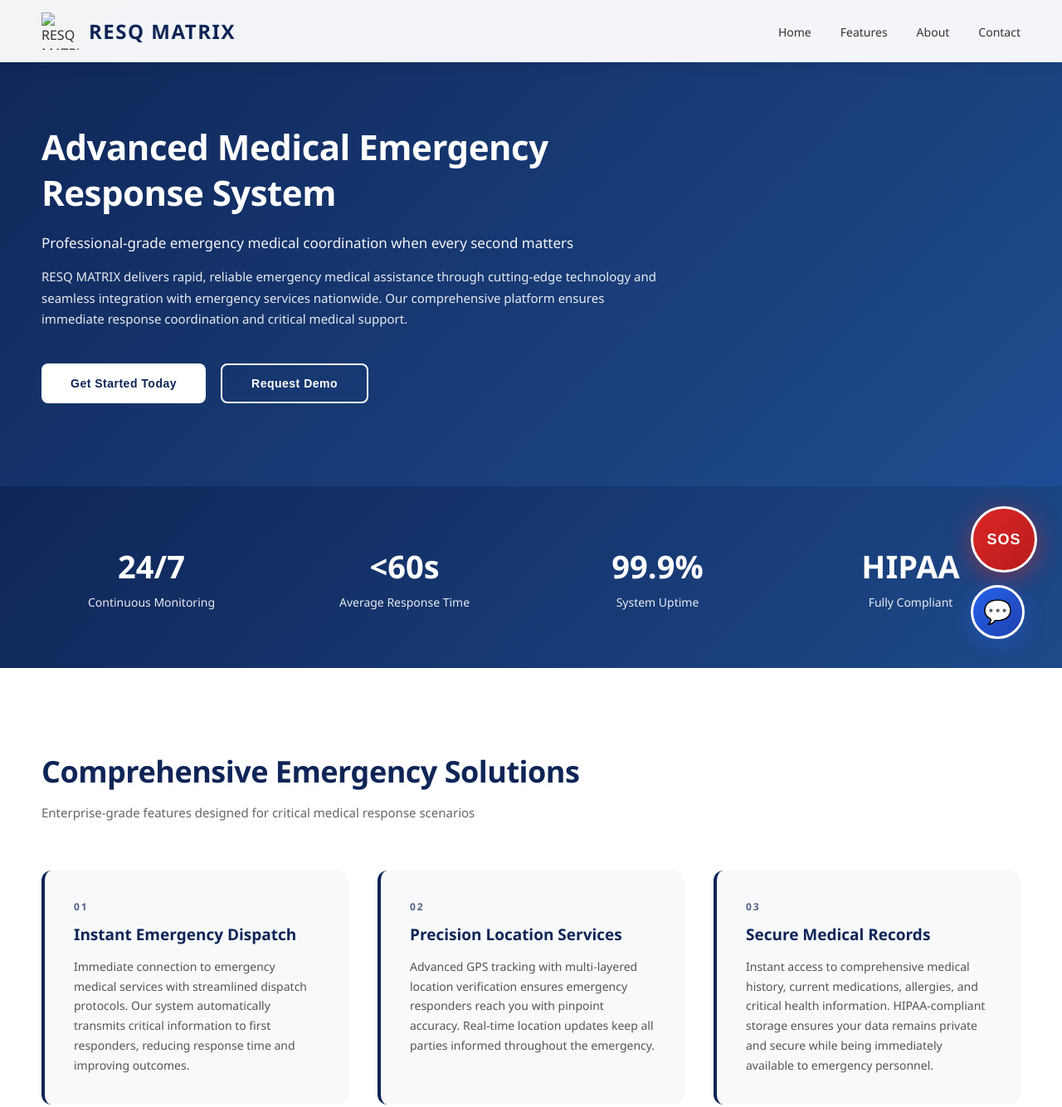
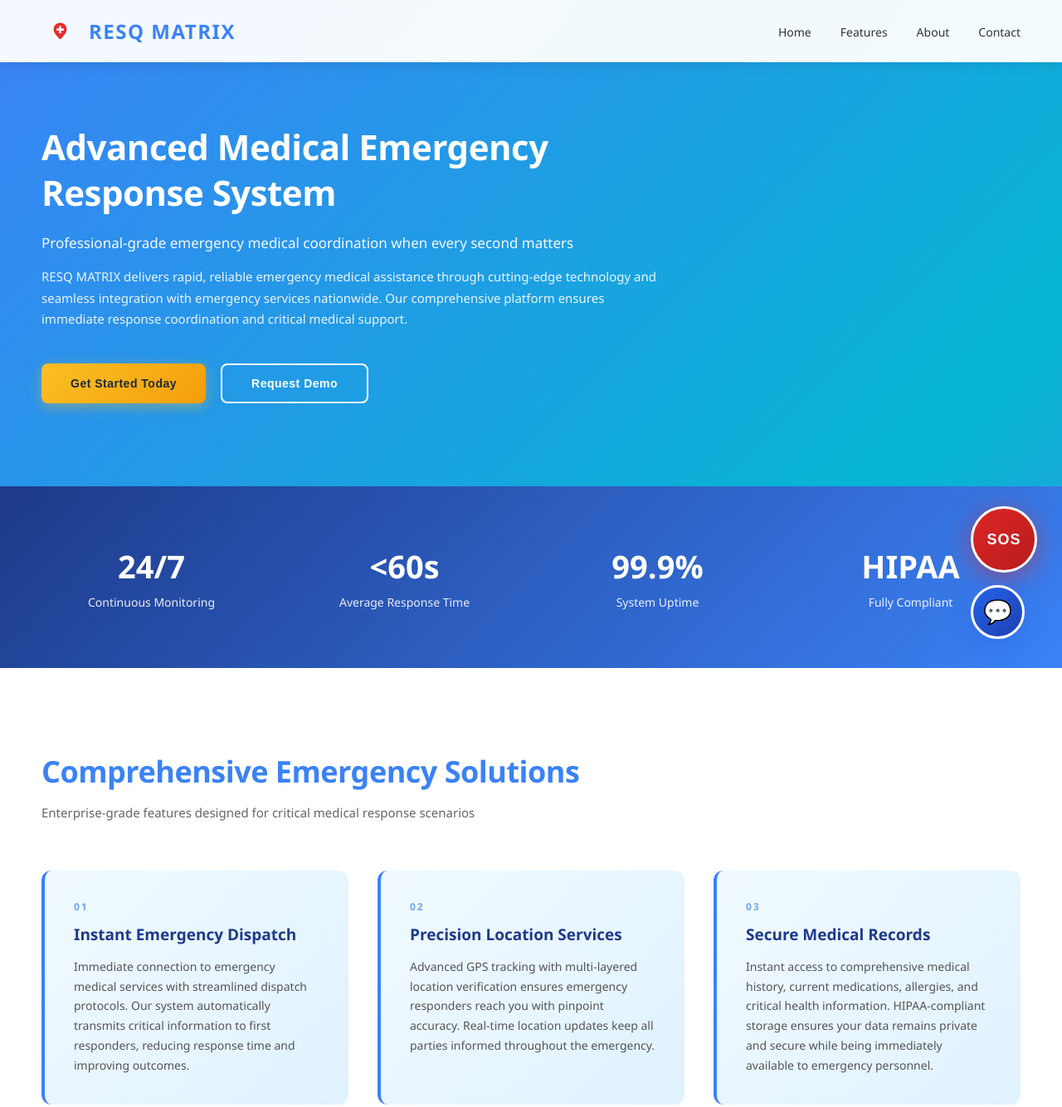
Before and after one commit to aditya25shah/HACK4IMPACT, a plain HTML site: page frontend/index.html in a window 1280 px wide. Shown: the top 1334 px of the page at 83% size. Drawn offline with Linux system fonts and the light colour scheme.

Commit message:
ASCommit

```diff
--- a/frontend/index.html
+++ b/frontend/index.html
@@ -13,7 +13,7 @@
 
         body {
             font-family: 'Segoe UI', Tahoma, Geneva, Verdana, sans-serif;
-            background: linear-gradient(135deg, #0f2557 0%, #1e4a8a 50%, #2563eb 100%);
+            background: linear-gradient(135deg, #3b82f6 0%, #06b6d4 50%, #8b5cf6 100%);
             color: #333;
             overflow-x: hidden;
             min-height: 100vh;
@@ -66,7 +66,7 @@
         .logo {
             font-size: 24px;
             font-weight: 700;
-            color: #0f2557;
+            color: #3b82f6;
             letter-spacing: 1.5px;
         }
 
@@ -93,12 +93,12 @@
             left: 0;
             width: 0;
             height: 2px;
-            background: #0f2557;
+            background: #3b82f6;
             transition: width 0.3s;
         }
 
         .nav-links a:hover {
-            color: #0f2557;
+            color: #3b82f6;
         }
 
         .nav-links a:hover::after {
@@ -167,14 +167,15 @@
         }
 
         .btn-primary {
-            background: white;
-            color: #0f2557;
+            background: linear-gradient(135deg, #fbbf24 0%, #f59e0b 100%);
+            color: #1e293b;
+            box-shadow: 0 4px 15px rgba(251, 191, 36, 0.4);
         }
 
         .btn-primary:hover {
-            background: #f8f9fa;
+            background: linear-gradient(135deg, #fcd34d 0%, #fbbf24 100%);
             transform: translateY(-3px);
-            box-shadow: 0 10px 30px rgba(0, 0, 0, 0.3);
+            box-shadow: 0 10px 30px rgba(251, 191, 36, 0.5);
         }
 
         .btn-secondary {
@@ -185,12 +186,12 @@
 
         .btn-secondary:hover {
             background: white;
-            color: #0f2557;
+            color: #3b82f6;
             transform: translateY(-3px);
         }
 
         .stats-section {
-            background: linear-gradient(135deg, #0f2557 0%, #1e4a8a 100%);
+            background: linear-gradient(135deg, #1e3a8a 0%, #3b82f6 100%);
             padding: 70px 50px;
             color: white;
         }
@@ -240,7 +241,7 @@
         .section-title {
             font-size: 36px;
             font-weight: 700;
-            color: #0f2557;
+            color: #3b82f6;
             margin-bottom: 15px;
             letter-spacing: -0.5px;
         }
@@ -260,9 +261,9 @@
 
         .feature-card {
             padding: 35px;
-            background: #f8f9fa;
+            background: linear-gradient(135deg, #f0f9ff 0%, #e0f2fe 100%);
             border-radius: 12px;
-            border-left: 4px solid #0f2557;
+            border-left: 4px solid #3b82f6;
             transition: all 0.4s ease;
             position: relative;
             overflow: hidden;
@@ -282,7 +283,7 @@
             left: 0;
             width: 100%;
             height: 100%;
-            background: linear-gradient(135deg, rgba(15, 37, 87, 0.03) 0%, transparent 100%);
+            background: linear-gradient(135deg, rgba(59, 130, 246, 0.08) 0%, transparent 100%);
             opacity: 0;
             transition: opacity 0.3s;
         }
@@ -293,14 +294,14 @@
 
         .feature-card:hover {
             transform: translateY(-8px);
-            box-shadow: 0 15px 40px rgba(0, 0, 0, 0.12);
-            border-left-color: #2563eb;
+            box-shadow: 0 15px 40px rgba(59, 130, 246, 0.25);
+            border-left-color: #06b6d4;
         }
 
         .feature-number {
             font-size: 12px;
             font-weight: 700;
-            color: #0f2557;
+            color: #3b82f6;
             margin-bottom: 12px;
             letter-spacing: 2px;
             opacity: 0.7;
@@ -308,7 +309,7 @@
 
         .feature-card h3 {
             font-size: 19px;
-            color: #0f2557;
+            color: #1e3a8a;
             margin-bottom: 14px;
             font-weight: 700;
         }
@@ -543,7 +544,7 @@
     <header id="header">
         <nav>
             <div class="logo-container">
-                <img src="logo.png" alt="RESQ MATRIX Logo" class="logo-image">
+                <img src="adi.png" alt="RESQ MATRIX Logo" class="logo-image">
                 <div class="logo">RESQ MATRIX</div>
             </div>
             <ul class="nav-links">
```
Also changed, not shown: frontend/adi.png (added).
